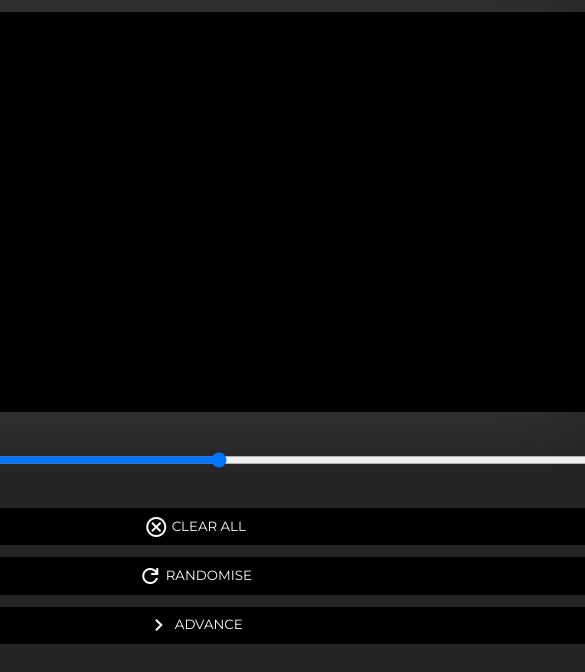
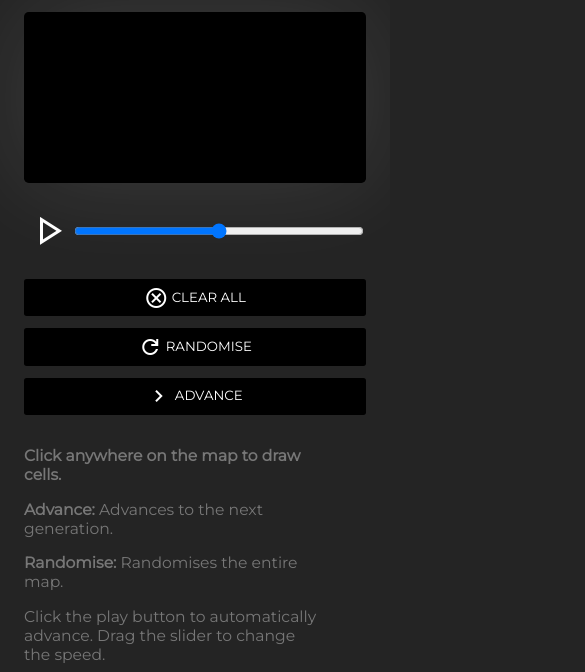
Before and after one commit to Jspa2/js-gol, a website: page index.html in a window 390 px wide. Shown: the part 102-774 px from the top of the page, 585 px wide, since content can reach past the window. Drawn offline with nearby package versions, Linux system fonts and the light colour scheme.

Commit message:
Responsive

```diff
--- a/index.html
+++ b/index.html
@@ -9,6 +9,7 @@
 	<title>Game of Life</title>
 </head>
 <body>
+	<main>
 		<h3>Game of Life</h3>
 		<canvas id="canvas"></canvas>
 		<div id="button-bar">
@@ -48,6 +49,7 @@
 			<img src="assets/github.png" alt="GitHub">
 			Source code on GitHub
 		</a>
+	</main>
 	<script src="config.js"></script>
 	<script src="game.js"></script>
 </body>
--- a/style.css
+++ b/style.css
@@ -6,9 +6,10 @@
 }
 
 /* Main */
-html {
+main {
 	display: flex;
 	justify-content: center;
+	flex-direction: column;
 }
 
 body {
```
Lines whose indentation alone changed are shown as unchanged.
